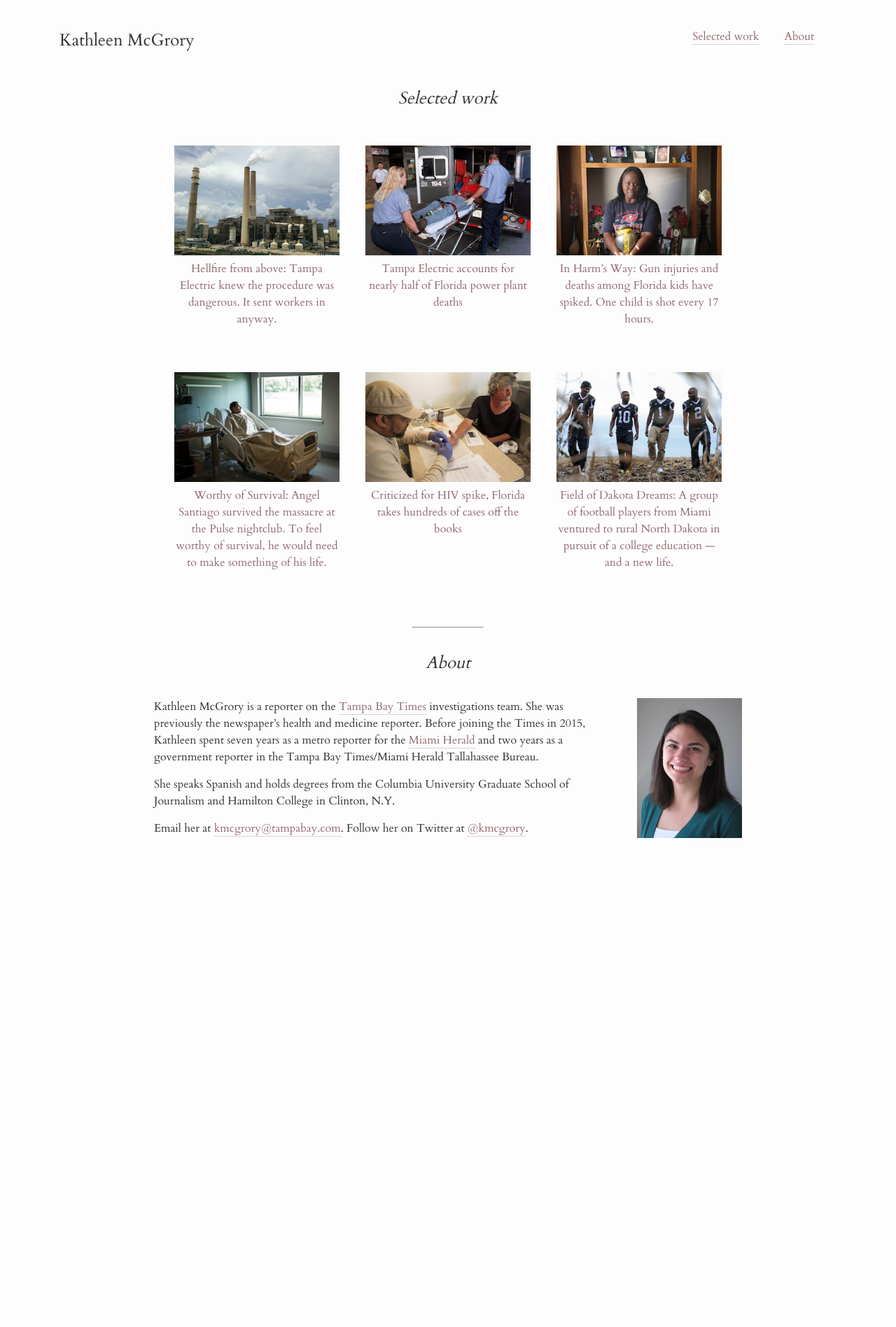
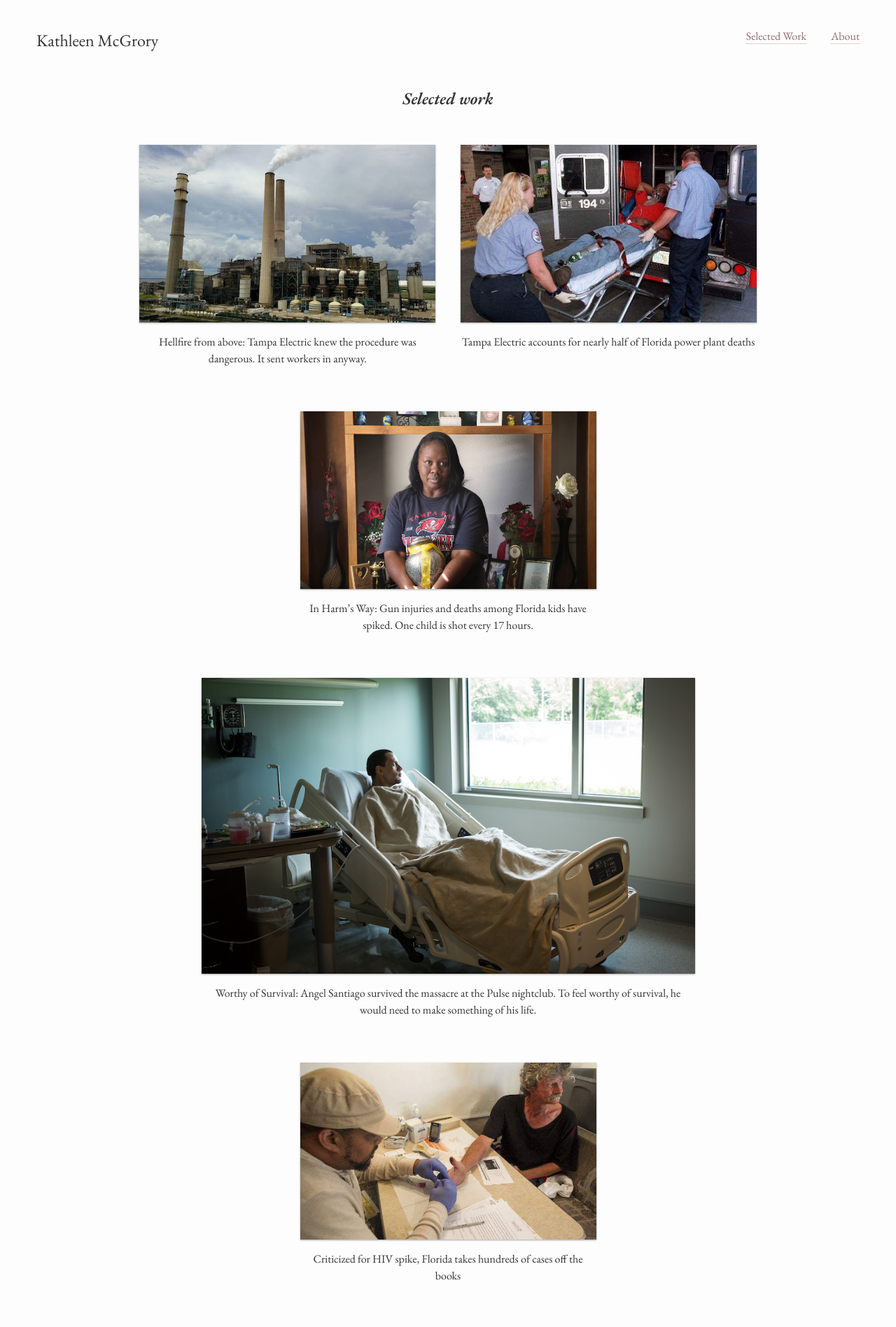
Before and after one commit to kmcgrory/kmcgrory.github.io, a Jekyll site: the page built from index.md, in a window 1280 px wide. Shown: the top 1897 px of the page at 70% size. Built offline with Jekyll 4.4.1, drawn with Linux system fonts in a browser that asks for light colours; our own code applies the rules of GitHub Pages for plain Markdown files; before the commit the page ends 1291 px from its top, so only the background shows below that.

Commit message:
Add files via upload

```diff
--- a/_includes/head.html
+++ b/_includes/head.html
@@ -6,7 +6,7 @@
   <title>{{ site.title | escape }}</title>
   <meta name="description" content="{% if page.excerpt %}{{ page.excerpt | strip_html | strip_newlines | truncate: 160 }}{% else %}{{ site.description }}{% endif %}">
 
-  <link href="https://fonts.googleapis.com/css?family=Cardo:400" rel="stylesheet">
+  <link href="https://fonts.googleapis.com/css?family=EB+Garamond:400,600i" rel="stylesheet">
   <link rel="stylesheet" href="{{ "/css/main.css" | prepend: site.baseurl }}">
   <link rel="canonical" href="{{ page.url | replace:'index.html','' | prepend: site.baseurl | prepend: site.url }}">
 </head>
--- a/_layouts/default.html
+++ b/_layouts/default.html
@@ -8,7 +8,7 @@
   	<header>
   		<p class="title">{{ site.title }}</p>
   		<div class="right">
-  			<p><a href="#selected-work">Selected work</a></p>
+  			<p><a href="#selected-work">Selected Work</a></p>
   			<p><a href="#about">About</a></p>
   		</div>
   	</header>
--- a/_sass/_base.scss
+++ b/_sass/_base.scss
@@ -41,6 +41,7 @@ header {
     .title {
         font-size: 1.5rem;
         display: inline-block;
+        margin-left: 2rem;
     }
 
     .right {
@@ -53,6 +54,10 @@ header {
     }
     @include media-query($on-palm) {
         text-align: center;
+
+        .title {
+            margin-left: 0;
+        }
 
         .right {
             float: none;
@@ -122,16 +127,53 @@ div.selected {
     text-align: center;
     a.story {
         display: inline-block;
-        width: 28%;
+        color: #333;
+        width: 45%;
         border-bottom: none;
         vertical-align: top;
         margin-bottom: 1rem;
-        padding: 2%;
+        padding: 1rem;
+
+        .img {
+            max-width: 100%;
+            padding-bottom: 60%;
+            background-size: cover;
+            background-position: center center;
+            margin-bottom: 1rem;
+            box-shadow: 0 1px 3px rgba(0,0,0,0.12), 0 1px 2px rgba(0,0,0,0.24);
+            transition: all 0.3s cubic-bezier(.25,.8,.25,1);
+        }
+
+        &:hover {
+            background-color: transparent;
+            .img {
+                box-shadow: 0 14px 28px rgba(0,0,0,0.25), 0 10px 10px rgba(0,0,0,0.22);
+            }
+        }
+
+        &:nth-child(4) {
+            width: 75%;
+            .img {
+                padding-bottom: 60%;
+            }
+        }
+
+        &:nth-child(6) {
+            width: 60%;
+            .img {
+                padding-bottom: 50%;
+            }
+        }
 
         @include media-query($on-palm) {
             display: block;
             width: 97%;
-
+            padding: 0 0 2rem;
+            margin-left: auto;
+            margin-right: auto;
+            &:nth-child(4), &:nth-child(6) {
+                width: 97%;
+            }
         }
     }
 }
@@ -141,7 +183,7 @@ div.selected {
  * Headings
  */
 h1, h2, h3, h4, h5, h6 {
-    font-weight: $base-font-weight;
+    font-weight: 600;
     text-align: center;
 }
 h1 {
--- a/css/main.scss
+++ b/css/main.scss
@@ -7,7 +7,7 @@
 
 // Our variables
 // $base-font-family: "Helvetica Neue", Helvetica, Arial, sans-serif;
-$base-font-family: "Cardo", Times New Roman, serif;
+$base-font-family: "EB Garamond", Times New Roman, serif;
 $base-font-size:   16px;
 $base-font-weight: 400;
 $small-font-size:  $base-font-size * 0.875;
@@ -24,7 +24,7 @@ $grey-color-light: lighten($grey-color, 40%);
 $grey-color-dark:  darken($grey-color, 25%);
 
 // Width of the content area
-$content-width:    900px;
+$content-width:    1000px;
 
 $on-palm:          600px;
 $on-laptop:        800px;
--- a/index.md
+++ b/index.md
@@ -28,7 +28,7 @@ stories:
 {% for story in page.stories %}
 
 <a class="story" href="{{story.url}}">
-  <img src="img/{{story.img}}"/>
+  <div class="img" style="background-image:url('img/{{story.img}}')"></div>
   <p class="hed">{{story.hed}}</p>
 </a>
 
```
Also changed, not shown: img/dakota.jpg, img/harms.jpg, img/hellfire.jpg, img/hiv.jpg, img/pulse.jpg, img/teco.jpg.
